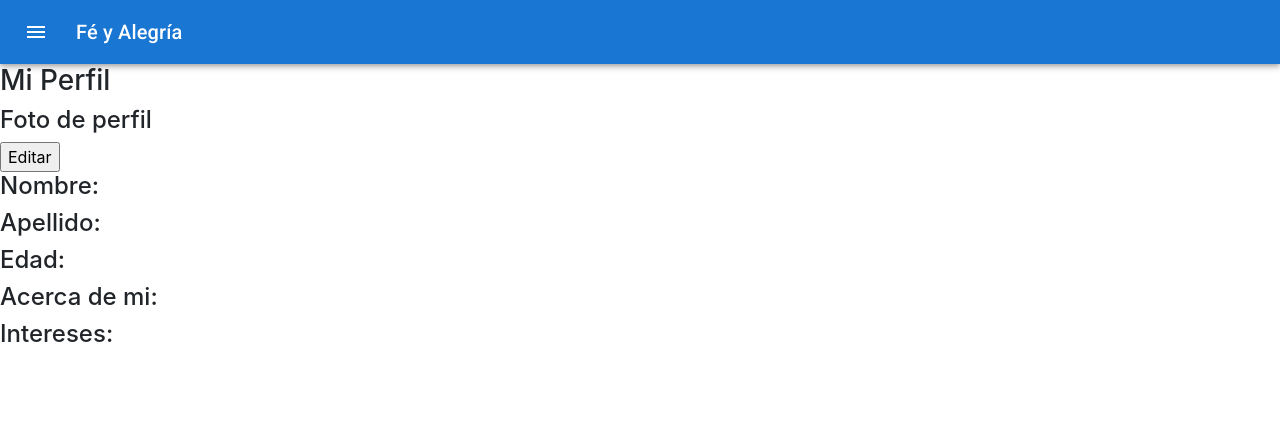
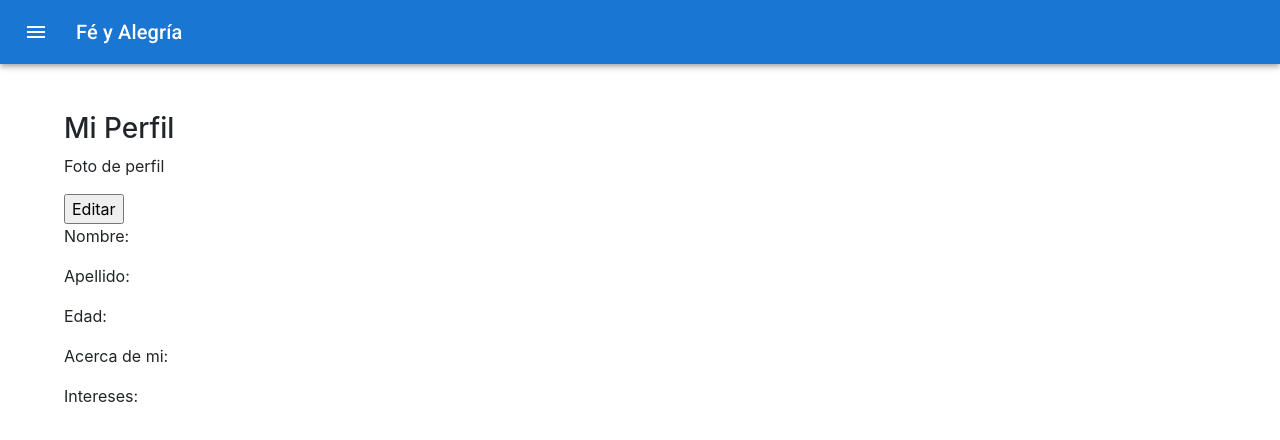
Before and after one commit to rnsavinelli/code-for-good, a React (Create React App) app in the folder client/: page /Card in a window 1280 px wide. Shown: the top 440 px of the page. Built offline with nearby package versions, Linux system fonts and the light colour scheme.

Commit message:
stylecard

```diff
--- a/client/src/pages/Card.jsx
+++ b/client/src/pages/Card.jsx
@@ -1,22 +1,28 @@
 import React from "react";
+import Container from "@mui/material/Container";
 import { Helmet } from "react-helmet";
 
 function Card() {
     return (
       <>
         <Helmet title="Mi perfil" />
+        <Container>
+        <div className="mx-auto mt-5">
         <div>
             <h3>Mi Perfil</h3>
-            <h4>Foto de perfil</h4>
+            <p>Foto de perfil</p>
             <input type="submit" value="Editar" />
-            <h4>Nombre:</h4>
-            <h4>Apellido:</h4>
-            <h4>Edad:</h4>
-            <h4>Acerca de mi:</h4>
-            <h4>Intereses:</h4>
+
+            <p>Nombre:</p>
+            <p>Apellido:</p>
+            <p>Edad:</p>
+            <p>Acerca de mi:</p>
+            <p>Intereses:</p>
 
 
         </div>
+        </div>
+      </Container>
       </>
     );
   }
--- a/client/src/pages/login.jsx
+++ b/client/src/pages/login.jsx
@@ -1,23 +1,30 @@
 import React from 'react';
+ import Container from "@mui/material/Container";
 import { Helmet } from "react-helmet";
 
 function Login () {
     return (
-        <div>
+        <>
              <Helmet title="Ingresar" />
-              <h3> Ingresa acá! </h3>
-              <label for="email"><i class="fas fa-user "></i> Email:</label>
-              <input type="text" name="email" id="email" placeholder="juan@ejemplo.com"/>
-              <label for="password"><i class=" fas fa-key "></i> Password:</label>
-              <input type="password" name="password" id="password" placeholder=""/>
+             <Container>
+              <div className="mx-auto mt-5">
+                <h3> Ingresa acá! </h3>
+                <label for="email"><i class="fas fa-user "></i> Email:</label><br />
+                <input type="text" name="email" id="email" placeholder="juan@ejemplo.com"/><br/>
+                <label for="password"><i class=" fas fa-key "></i> Password:</label><br/>
+                <input type="password" name="password" id="password" placeholder=""/><br/>
 
-              <input type="submit" value="Ingresa" />
+                <input type="submit" value="Ingresa" />
                 <label for="">Ingresar</label>
-              <input type="checkbox" name="recordarme" />
+                <input type="checkbox" name="recordarme" />
                 <label for="">Recordarme</label>
-        </div>
+            </div>
+            </Container>
+        </>
 
-        )
+
+
+        );
 
 }
 
```
